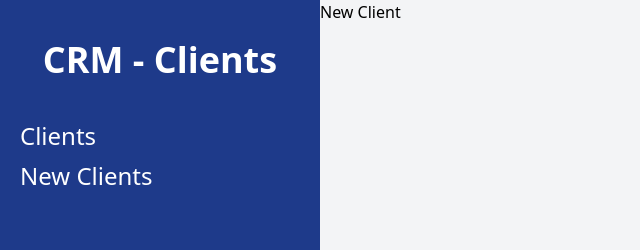
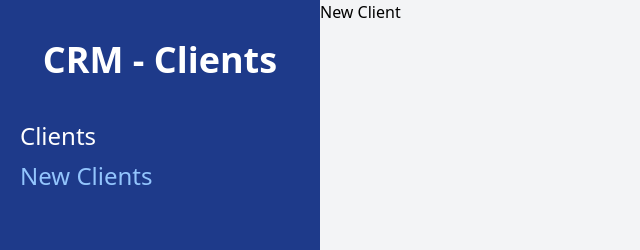
Before and after one commit to yanpatla/CRM-REACT-MANGER, a React (Vite) app: page /clients/new in a window 1280 px wide. Shown: the top 250 px of the page, without its empty margins (0-640 px from the left). Built offline with nearby package versions, Linux system fonts and the light colour scheme.

Commit message:
useLocation

```diff
--- a/src/layout/Layout.jsx
+++ b/src/layout/Layout.jsx
@@ -1,6 +1,8 @@
 import React from "react";
-import { Link, Outlet } from "react-router-dom";
+import { Link, Outlet, useLocation } from "react-router-dom";
 const Layout = () => {
+  const location = useLocation();
+  const currentUrl = location.pathname;
   return (
     <div className="md:flex md:min-h-screen">
       <div className="md:w-1/4 bg-blue-900 px-5 py-10">
@@ -10,13 +12,17 @@ const Layout = () => {
 
         <nav className="mt-10">
           <Link
-            className="text-white text-2xl block mt-2 hover:text-blue-300"
+            className={`${
+              currentUrl === "/clients" ? "text-blue-300" : "text-white"
+            } text-2xl block mt-2 hover:text-blue-300`}
             to="/clients"
           >
             Clients
           </Link>
           <Link
-            className="text-white text-2xl block mt-2 hover:text-blue-300"
+            className={`${
+              currentUrl === "/clients/new" ? "text-blue-300" : "text-white"
+            } text-2xl block mt-2 hover:text-blue-300`}
             to="/clients/new"
           >
             New Clients
```
